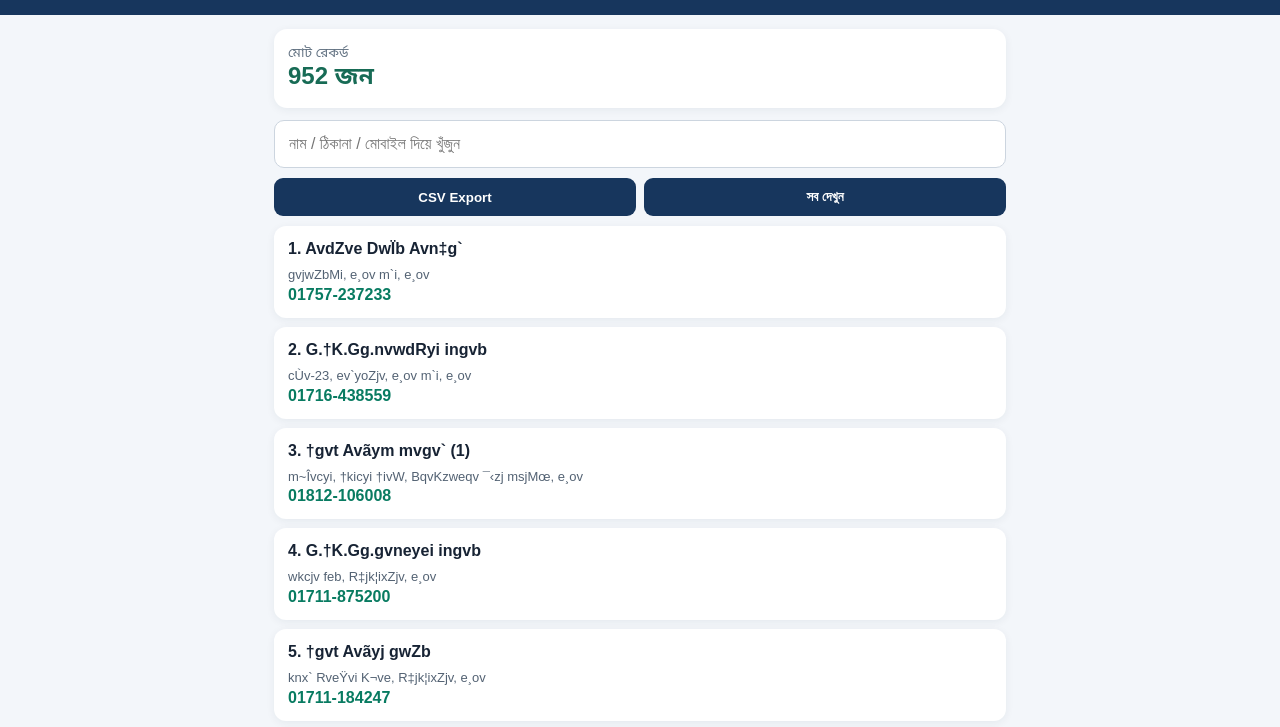
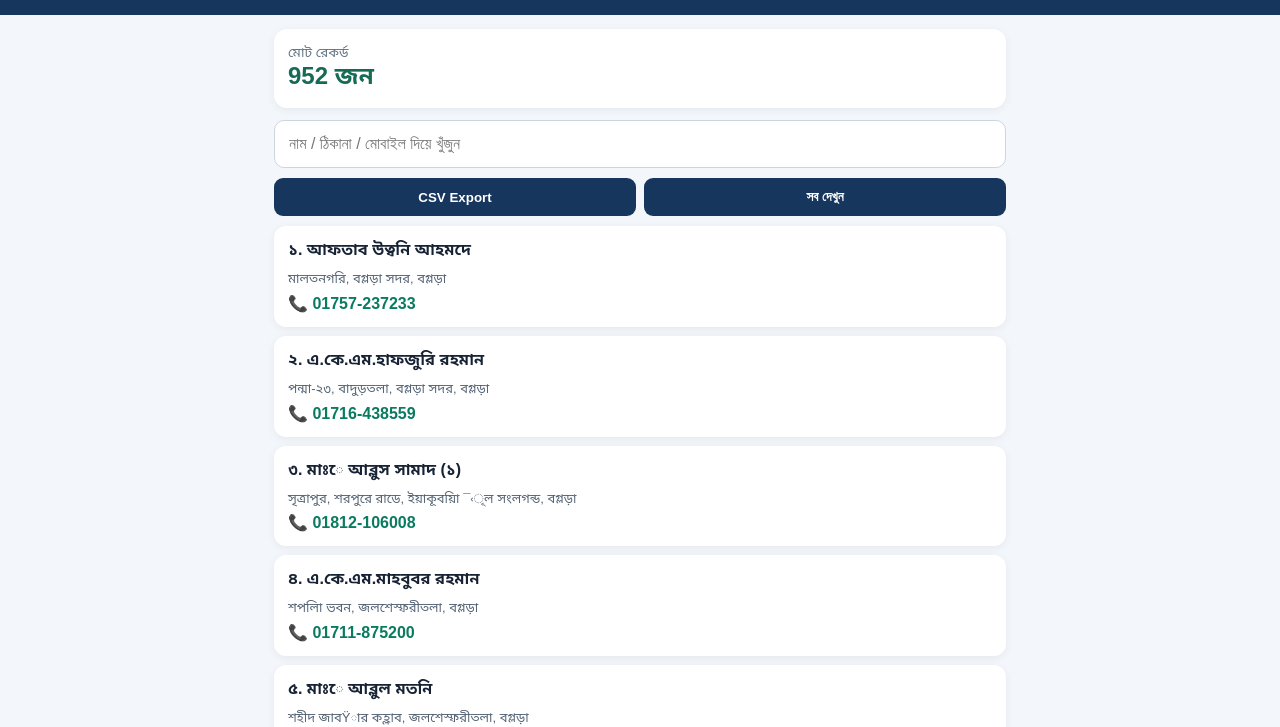
Before and after one commit to mabsiddique2023-bit/Bar-election-27, a plain HTML site: page index.html in a window 1280 px wide. Shown: the part 74-801 px from the top of the page. Drawn offline with Linux system fonts and the light colour scheme.

Commit message:
Enhance CSV export with Unicode conversion
Updated exportCSV function to convert serial, name, and address to Unicode before exporting.

```diff
--- a/index.html
+++ b/index.html
@@ -7,7 +7,7 @@ header{background:#17365d;color:white;padding:22px 18px 18px}h1{font-size:22px;m
 main{padding:14px;max-width:760px;margin:auto}.stat{background:white;border-radius:13px;padding:14px;margin:0 0 12px;box-shadow:0 2px 9px #142b4610}
 .count{font-size:24px;font-weight:bold;color:#176b55}.search{width:100%;padding:14px;border:1px solid #ccd5df;border-radius:10px;font-size:16px;background:white}
 .actions{display:flex;gap:8px;margin:10px 0}.actions button{flex:1;padding:11px;border:0;border-radius:9px;background:#17365d;color:white;font-weight:bold}
-.item{background:white;border-radius:12px;padding:14px;margin:9px 0;box-shadow:0 2px 8px #142b4610}.name{font-weight:bold;font-size:16px;margin-bottom:7px}.muted{font-size:13px;color:#536273;line-height:1.6}.phone{color:#087b61;font-weight:bold}
+.item{background:white;border-radius:12px;padding:14px;margin:9px 0;box-shadow:0 2px 8px #142b4610}.name{font-weight:bold;font-size:16px;margin-bottom:7px}.muted{font-size:13px;color:#536273;line-height:1.6}.phone{color:#087b61;font-weight:bold;display:inline-block;margin-top:4px;text-decoration:none}
 small{color:#607080}.empty{text-align:center;padding:25px;color:#657487}
 </style></head><body>
 <header><h1>ভোটার তালিকা ২০২৭</h1><div class="sub">Offline Voter Directory</div></header>
@@ -18,15 +18,85 @@ small{color:#607080}.empty{text-align:center;padding:25px;color:#657487}
 <script>
 let voters=[];
 const esc=s=>String(s??'').replace(/[&<>"']/g,c=>({'&':'&amp;','<':'&lt;','>':'&gt;','"':'&quot;',"'":'&#39;'}[c]));
+
+function bijoyToUni(str) {
+  if (!str) return '';
+  let s = String(str);
+  if (/[\u0980-\u09FF]/.test(s)) return s; // Already Unicode
+
+  const map = {
+    'Av':'আ','A':'অ','B':'ই','C':'ঈ','D':'উ','E':'ঊ','F':'ঋ','G':'এ','H':'ঐ','I':'ও','J':'ঔ',
+    'K':'ক','L':'খ','M':'গ','N':'ঘ','O':'ঙ','P':'চ','Q':'ছ','R':'জ','S':'ঝ','T':'ঞ',
+    'U':'ট','V':'ঠ','W':'ড','X':'ঢ','Y':'ণ','Z':'ত','_':'থ','`':'দ','a':'ধ','b':'ন',
+    'c':'প','d':'ফ','e':'ব','f':'ভ','g':'ম','h':'য','i':'র','j':'ল','k':'শ','l':'ষ',
+    'm':'স','n':'হ','o':'ড়','p':'ঢ়','q':'য়','r':'ৎ','s':'ং','t':'ঃ','u':'ঁ',
+    'v':'া','w':'ি','x':'ী','y':'ু','z':'ূ','~':'ৃ','‡':'ে','†':'ে','‰':'ৈ','Š':'ৌ',
+    '&':'্','Ö':'্র','ª':'্র','¨':'্য','©':'র্','|':'।',
+    '0':'০','1':'১','2':'২','3':'৩','4':'৪','5':'৫','6':'৬','7':'৭','8':'৮','9':'৯',
+    '°':'ক্ক','±':'ক্ট','²':'ক্ষ','³':'ক্স','´':'গু','µ':'গ্ধ','¶':'গ্ণ','·':'গ্ম','¸':'গ্ল',
+    '¹':'ঙ্ক','º':'ঙ্ক্ষ','»':'ঙ্খ','¼':'ঙ্গ','½':'ঙ্ঘ','¾':'চ্চ','¿':'চ্ছ','À':'জ্জ',
+    'Á':'জ্ঝ','Â':'জ্ঞ','Ã':'ঞ্চ','Ä':'ঞ্ছ','Å':'ঞ্জ','Æ':'ঞ্ঝ','Ç':'ট্ট','È':'ড্ড',
+    'É':'ণ্ট','Ê':'ণ্ঠ','Ë':'ণ্ড','Ì':'ত্ত','Í':'ত্থ','Î':'ত্ম','Ï':'ত্ব','Ð':'দ্দ',
+    'Ñ':'দ্ধ','Ò':'দ্ব','Ó':'দ্ম','Ô':'ন্ত','Õ':'ন্থ','Ö':'ন্দ','×':'ন্ধ','Ø':'ন্ন',
+    'Ù':'ন্ম','Ú':'প্ট','Û':'প্ত','Ü':'প্ন','Ý':'প্প','Þ':'প্ল','ß':'প্স','à':'ব্দ',
+    'á':'ব্ধ','â':'ব্ব','ã':'ব্ল','ä':'ভ্র','å':'ম্ন','æ':'ম্প','ç':'ম্ফ','è':'ম্ব',
+    'é':'ম্ভ','ê':'ম্ম','ë':'ম্ল','ì':'ল্ক','í':'ল্গ','î':'ল্ট','ï':'ল্ড','ð':'ল্প',
+    'ñ':'ল্ম','ò':'ল্ল','ó':'শ্চ','ô':'শ্ছ','õ':'শ্ন','ö':'শ্ম','÷':'শ্ল','ø':'ষ্ক',
+    'ù':'ষ্ট','ú':'ষ্ঠ','û':'ষ্ণ','ü':'ষ্প','ý':'ষ্ফ','þ':'ষ্ম','ÿ':'স্ক','¡':'স্ট',
+    '¢':'স্ত','£':'স্থ','¤':'স্ন','¥':'স্প','¦':'স্ফ','§':'স্ম','«':'হ্ম','¬':'হ্ল','®':'হৃ',
+    'Ï':'ত্ব','wÎ':'ত্রি','Î':'ত্র','Ê':'ণ্ঠ','Ô':'ন্ত','›':'ন্ঠ','œ':'ন্ড','š':'ন্ট','˜':'ন্ধ','—':'ন্দ','–':'ন্থ','•':'ন্ত'
+  };
+
+  // Pre-base kar reordering (ি, ে, ৈ)
+  s = s.replace(/([w‡†‰])([A-Za-z_`|~&ª¨©°-\u00FF]+)/g, '$2$1');
+
+  // Replace multi-char and single-char tokens
+  const keys = Object.keys(map).sort((a,b) => b.length - a.length);
+  const regex = new RegExp(keys.map(k => k.replace(/[.*+?^${}()|[\]\\]/g, '\\$&')).join('|'), 'g');
+  s = s.replace(regex, m => map[m] || m);
+
+  // Fix e-kar + aa-kar -> o-kar (ে + া = ো) and e-kar + ou-kar
+  s = s.replace(/ো/g, 'ো').replace(/ৌ/g, 'ৌ');
+  return s;
+}
+
+const origRender = function(list){
+  const root=document.getElementById('results');root.innerHTML='';
+  if(!list.length){root.innerHTML='<div class="empty">কোনো তথ্য পাওয়া যায়নি</div>';return}
+  list.forEach(v=>{
+    const el=document.createElement('div');el.className='item';
+    const cleanPhone = String(v.phone||'').replace(/[^0-9+]/g,'');
+    el.innerHTML=`<div class="name">${esc(v.serial)}. ${esc(v.name)}</div><div class="muted">${esc(v.address)}</div><a class="phone" href="tel:${cleanPhone}">📞 ${esc(v.phone)}</a>`;
+    root.appendChild(el);
+  });
+};
+
+function render(list){
+  const converted = list.map(v => ({
+    serial: bijoyToUni(v.serial),
+    name: bijoyToUni(v.name),
+    address: bijoyToUni(v.address),
+    phone: v.phone
+  }));
+  origRender(converted);
+}
+
 fetch('voters.json').then(r=>r.json()).then(d=>{voters=d;document.getElementById('count').textContent=d.length+' জন';render(d.slice(0,100));});
-function render(list){const root=document.getElementById('results');root.innerHTML='';
- if(!list.length){root.innerHTML='<div class="empty">কোনো তথ্য পাওয়া যায়নি</div>';return}
- list.forEach(v=>{const el=document.createElement('div');el.className='item';el.innerHTML=`<div class="name">${esc(v.serial)}. ${esc(v.name)}</div><div class="muted">${esc(v.address)}</div><div class="phone">${esc(v.phone)}</div>`;root.appendChild(el);});
+
+document.getElementById('q').addEventListener('input',e=>{
+  const q=e.target.value.trim().toLowerCase();
+  if(!q){render(voters.slice(0,100));return}
+  const found=voters.filter(v=>{
+    const uName = bijoyToUni(v.name).toLowerCase();
+    const uAddr = bijoyToUni(v.address).toLowerCase();
+    return [v.serial, v.name, v.address, uName, uAddr, v.phone].some(x=>String(x).toLowerCase().includes(q));
+  });
+  render(found.slice(0,300));
+});
+function clearSearch(){document.getElementById('q').value='';render(voters.slice(0,100))}
+function exportCSV(){
+  const lines=[['ক্রমিক','নাম','ঠিকানা','মোবাইল'],...voters.map(v=>[bijoyToUni(v.serial),bijoyToUni(v.name),bijoyToUni(v.address),v.phone])];
+  const csv='\ufeff'+lines.map(r=>r.map(x=>'"'+String(x??'').replace(/"/g,'""')+'"').join(',')).join('\r\n');
+  const a=document.createElement('a');a.href=URL.createObjectURL(new Blob([csv],{type:'text/csv;charset=utf-8'}));a.download='Voter-List-2027.csv';a.click();URL.revokeObjectURL(a.href);
 }
-document.getElementById('q').addEventListener('input',e=>{const q=e.target.value.trim().toLowerCase();if(!q){render(voters.slice(0,100));return}
- const found=voters.filter(v=>[v.serial,v.name,v.address,v.phone].some(x=>String(x).toLowerCase().includes(q)));render(found.slice(0,300));});
-function clearSearch(){document.getElementById('q').value='';render(voters.slice(0,100))}
-function exportCSV(){const lines=[['ক্রমিক','নাম','ঠিকানা','মোবাইল'],...voters.map(v=>[v.serial,v.name,v.address,v.phone])];
- const csv='\ufeff'+lines.map(r=>r.map(x=>'"'+String(x??'').replace(/"/g,'""')+'"').join(',')).join('\r\n');
- const a=document.createElement('a');a.href=URL.createObjectURL(new Blob([csv],{type:'text/csv;charset=utf-8'}));a.download='Voter-List-2027.csv';a.click();URL.revokeObjectURL(a.href);}
 </script></body></html>
```
